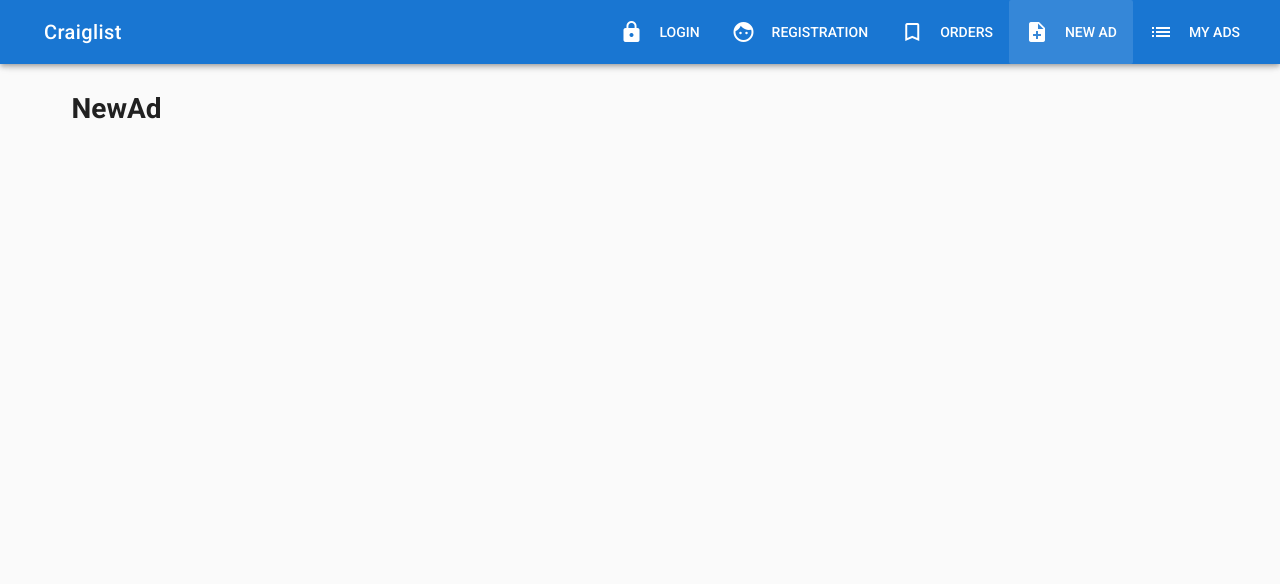
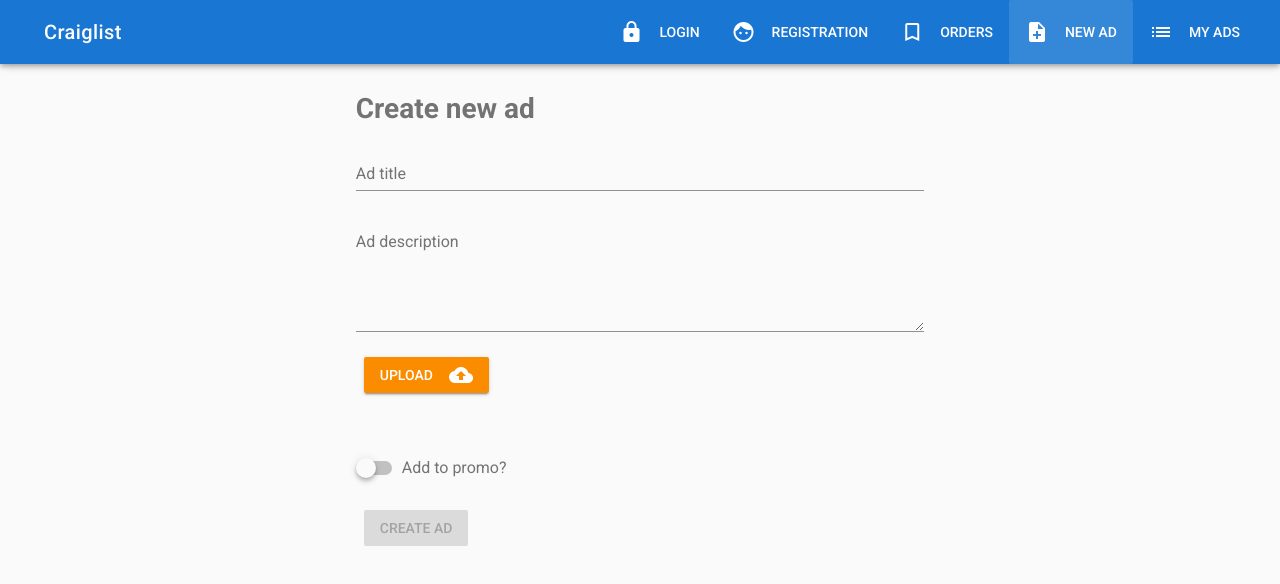
Before and after one commit to eubos/Craiglist, a Vue app: page /new in a window 1280 px wide. Shown: the top 584 px of the page. Built offline with nearby package versions, Linux system fonts and the light colour scheme.

Commit message:
All layouts done

```diff
--- a/src/components/Ads/Ad.vue
+++ b/src/components/Ads/Ad.vue
@@ -2,7 +2,22 @@
     <v-container>
         <v-layout row>
             <v-flex xs12>
-                <h1>Ad</h1>
+                <v-card>
+                    <v-card-media
+                        src="https://cdn.vuetifyjs.com/images/carousel/planet.jpg"
+                        height="300px"
+                    ></v-card-media>
+                    <v-card-text><h1 class="text--primary">lorem</h1>
+                    <p>Lorem ipsum dolor sit amet consectetur adipisicing elit. Molestias recusandae non
+                    </p>
+                    </v-card-text>
+                    <v-card-actions>
+                        <v-spacer></v-spacer>
+                        <v-btn class="warning" flat>Edit</v-btn>
+                        <v-btn class="success">Buy</v-btn>
+                    </v-card-actions>
+
+                </v-card>
             </v-flex>
         </v-layout>
     </v-container>
--- a/src/components/Ads/AdList.vue
+++ b/src/components/Ads/AdList.vue
@@ -1,8 +1,28 @@
 <template>
     <v-container>
         <v-layout row>
-            <v-flex xs12>
-                <h1>AdList</h1>
+            <v-flex xs12 sm6 offset-sm3>
+                <h1 class="text--secondary mb-3">AdList</h1>
+                <v-card class="elevation-10 mb-3"
+                v-for="ad in ads" :key="ad.id"
+                >
+                    <v-layout row>
+                        <v-flex xs4>
+                            <v-card-media :src="ad.imageSrc" height="160px">
+
+                            </v-card-media>
+                        </v-flex>
+                        <v-flex xs8>
+                            <v-card-text><h2 class="text--primary">{{ad.title}}</h2>
+                            <p>{{ad.description}}</p>
+                            </v-card-text>
+                            <v-card-actions>
+                                <v-spacer></v-spacer>
+                                <v-btn class="info" :to="'/ad/' + ad.id">Open</v-btn>
+                            </v-card-actions>
+                        </v-flex>
+                    </v-layout>
+                </v-card>
             </v-flex>
         </v-layout>
     </v-container>
@@ -11,7 +31,22 @@
 export default {
     data(){
         return{
-
+             ads: [{title:'First Ad',
+                description: 'Hello im discription',
+                promo: false,
+                imageSrc:'https://cdn.vuetifyjs.com/images/carousel/sky.jpg',
+                id: '123'},
+                {title:'Second Ad',
+                description: 'Hello im discription',
+                promo: true,
+                imageSrc:'https://cdn.vuetifyjs.com/images/carousel/bird.jpg',
+                id: '1234'},
+                {title:'Third Ad',
+                description: 'Hello im discription',
+                promo: true,
+                imageSrc:'https://cdn.vuetifyjs.com/images/carousel/planet.jpg',
+                id: '12345'}
+                ]
         }
     }
 }
--- a/src/components/Ads/NewAd.vue
+++ b/src/components/Ads/NewAd.vue
@@ -1,9 +1,60 @@
 <template>
     <v-container>
         <v-layout row>
-            <v-flex xs12>
-                <h1>NewAd
+            <v-flex xs12 sm6 offset-sm3>
+                <h1 class="text--secondary mb-3">Create new ad
                 </h1>
+                <v-form
+                ref="form"
+                v-model="valid"
+                validation
+                >
+                  <v-text-field
+                  name="title"
+                  label="Ad title"
+                  type="text"
+                  v-model="title"
+                  required
+                  :rules="[v=> !!v || 'Title is required']"
+                  ></v-text-field>
+                  <v-text-field
+                  name="description"
+                  label="Ad description"
+                  type="text"
+                  v-model="description"
+                  multi-line
+                  :rules="[v=> !!v || 'Description is required']"
+                  ></v-text-field>
+                </v-form>
+                <v-layout row class="mb-3">
+                    <v-flex xs12>
+                        <v-btn class="warning">Upload <v-icon right dark>cloud_upload</v-icon>
+                        </v-btn>
+                    </v-flex>
+                </v-layout>
+                <v-layout row>
+                    <v-flex xs12>
+                        <img src="" height="100px" alt="">
+                    </v-flex>
+                </v-layout>
+                <v-layout row>
+                    <v-flex xs12>
+                        <v-switch
+                            v-model="promo"
+                            label="Add to promo?"
+                            color="primary"
+                            ></v-switch>
+                    </v-flex>
+                </v-layout>
+                <v-layout row>
+                    <v-flex xs12>
+                        <v-spacer></v-spacer>
+                        <v-btn class="success"
+                        @click="createAd"
+                        :disabled="!valid"
+                        >Create ad</v-btn>
+                    </v-flex>
+                </v-layout>
             </v-flex>
         </v-layout>
     </v-container>
@@ -12,7 +63,22 @@
 export default {
     data(){
         return{
-
+            title: '',
+            description: '',
+            promo: false,
+            valid: false
+        }
+    },
+    methods:{
+        createAd(){
+            if(this.$refs.form.validate()){
+                const ad = {
+                    title: this.title,
+                    description: this.description,
+                    promo: this.promo
+                }
+                console.log(ad)
+            }
         }
     }
 }
--- a/src/components/User/Orders.vue
+++ b/src/components/User/Orders.vue
@@ -1,8 +1,33 @@
 <template>
     <v-container>
         <v-layout row>
-            <v-flex xs12>
-                <h1>Orders</h1>
+            <v-flex xs12 sm6 offset-sm3>
+                <h1 class="text--secondary mb-3">Orders</h1>
+                <v-list subheader two-line>
+          <v-list-tile
+          avatar
+          v-for="order in orders" :key="order.id"
+          >
+            <v-list-tile-action>
+              <v-checkbox
+              @change="markDown(order)"
+              :input-value="order.done"
+              color="success"
+              ></v-checkbox>
+            </v-list-tile-action>
+
+            <v-list-tile-content>
+              <v-list-tile-title>{{order.name}}</v-list-tile-title>
+              <v-list-tile-sub-title>{{order.phone}}</v-list-tile-sub-title>
+            </v-list-tile-content>
+            <v-list-tile-action>
+                <v-btn class="primary"
+                :to="'/ad/' + order.adId"
+                >Open</v-btn>
+            </v-list-tile-action>
+          </v-list-tile>
+
+        </v-list>
             </v-flex>
         </v-layout>
     </v-container>
@@ -11,7 +36,20 @@
 export default {
     data(){
         return{
-
+            orders:[
+                {
+                    id:'1',
+                    name: 'Alex',
+                    phone: '+380996295821',
+                    adId: '123',
+                    done: false
+                }
+            ]
+        }
+    },
+    methods:{
+        markDown(order){
+            order.done = true
         }
     }
 }
```
